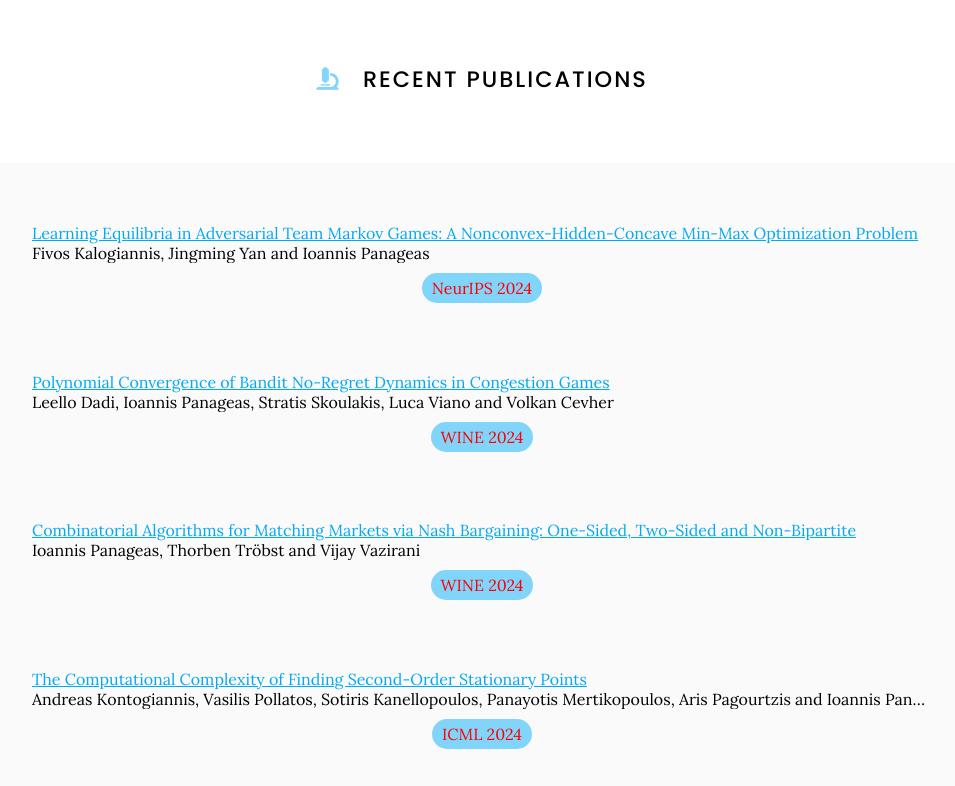
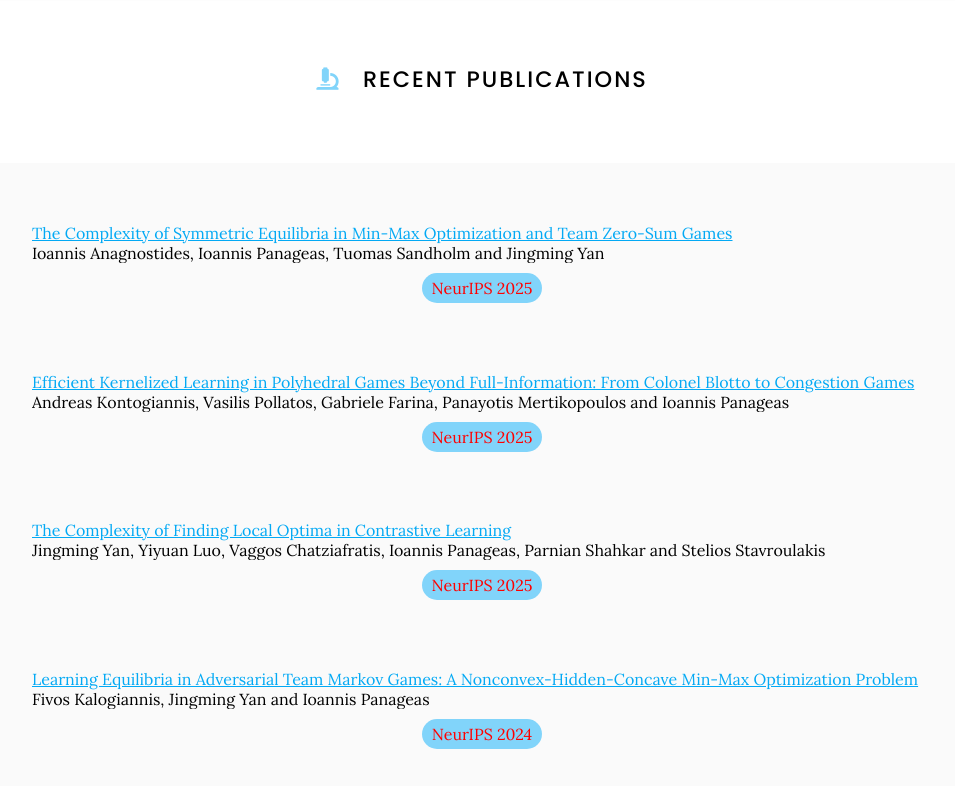
Before and after one commit to goallabuci/goallabuci.github.io, a Jekyll site: the page built from research/index.md, in a window 1280 px wide and 900 px high, cut to the strip 114-900 px from the top of the window. Shown: the whole strip, without its empty margins (158-1113 px from the left). Built offline with Jekyll 4.4.1, drawn with Linux system fonts in a browser that asks for light colours.

Commit message:
Update index.md

```diff
--- a/research/index.md
+++ b/research/index.md
@@ -9,6 +9,33 @@ nav:
 
 
 {% include section.html %}
+<div class="citation_title" align="left">
+      <a href="https://arxiv.org/abs/2502.08519">
+     The Complexity of Symmetric Equilibria in Min-Max Optimization and Team Zero-Sum Games
+      </a>
+    </div><div class="citation_authors truncate" align="left" tabindex="0">
+      Ioannis Anagnostides, Ioannis Panageas, Tuomas Sandholm and Jingming Yan
+    </div><div class="tags" data-link="https://goallabuci.github.io/research/"><a class="tag" style="color:#ff0000">NeurIPS 2025</a></div>
+<br>
+
+<div class="citation_title" align="left">
+      <a href="https://panageas.github.io">
+     Efficient Kernelized Learning in Polyhedral Games Beyond Full-Information: From Colonel Blotto to Congestion Games
+      </a>
+    </div><div class="citation_authors truncate" align="left" tabindex="0">
+     Andreas Kontogiannis, Vasilis Pollatos, Gabriele Farina, Panayotis Mertikopoulos and Ioannis Panageas
+    </div><div class="tags" data-link="https://goallabuci.github.io/research/"><a class="tag" style="color:#ff0000">NeurIPS 2025</a></div>
+<br>
+
+<div class="citation_title" align="left">
+      <a href="https://panageas.github.io">
+     The Complexity of Finding Local Optima in Contrastive Learning
+      </a>
+    </div><div class="citation_authors truncate" align="left" tabindex="0">
+      Jingming Yan, Yiyuan Luo, Vaggos Chatziafratis, Ioannis Panageas, Parnian Shahkar and Stelios Stavroulakis
+    </div><div class="tags" data-link="https://goallabuci.github.io/research/"><a class="tag" style="color:#ff0000">NeurIPS 2025</a></div>
+<br>
+
 <div class="citation_title" align="left">
       <a href="https://arxiv.org/abs/2410.05673">
      Learning Equilibria in Adversarial Team Markov Games: A Nonconvex-Hidden-Concave Min-Max Optimization Problem
```
